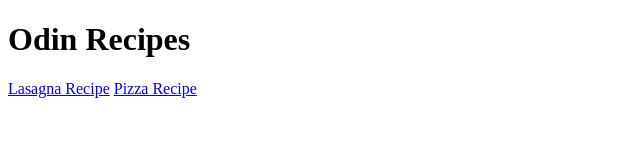
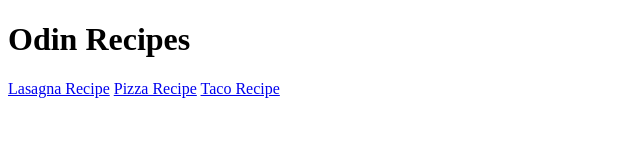
Before and after one commit to razvanpustea/odin-recipes, a plain HTML site: page index.html in a window 1280 px wide. Shown: the whole page, without its empty margins (0-640 px from the left). Drawn offline with Linux system fonts and the light colour scheme.

Commit message:
Added a link to the taco recipe

```diff
--- a/index.html
+++ b/index.html
@@ -9,5 +9,6 @@
         <h1>Odin Recipes</h1>
         <a href="recipes/lasagna.html">Lasagna Recipe</a>
         <a href="recipes/pizza.html">Pizza Recipe</a>
+        <a href="recipes/taco.html">Taco Recipe</a>
     </body>
 </html>
```
